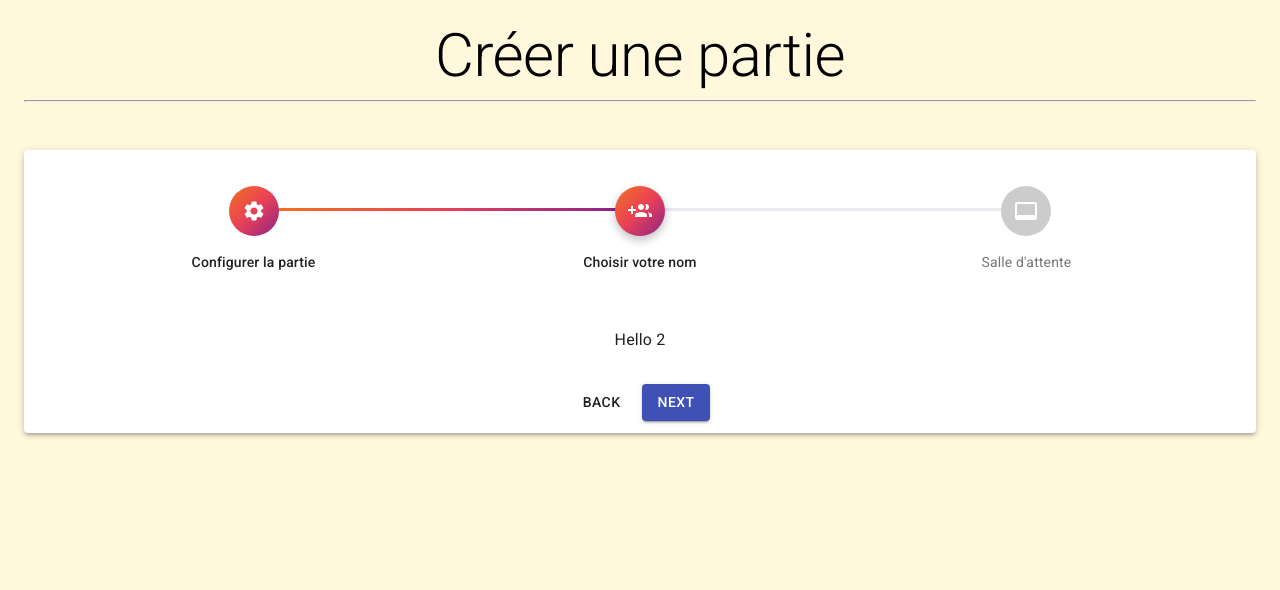
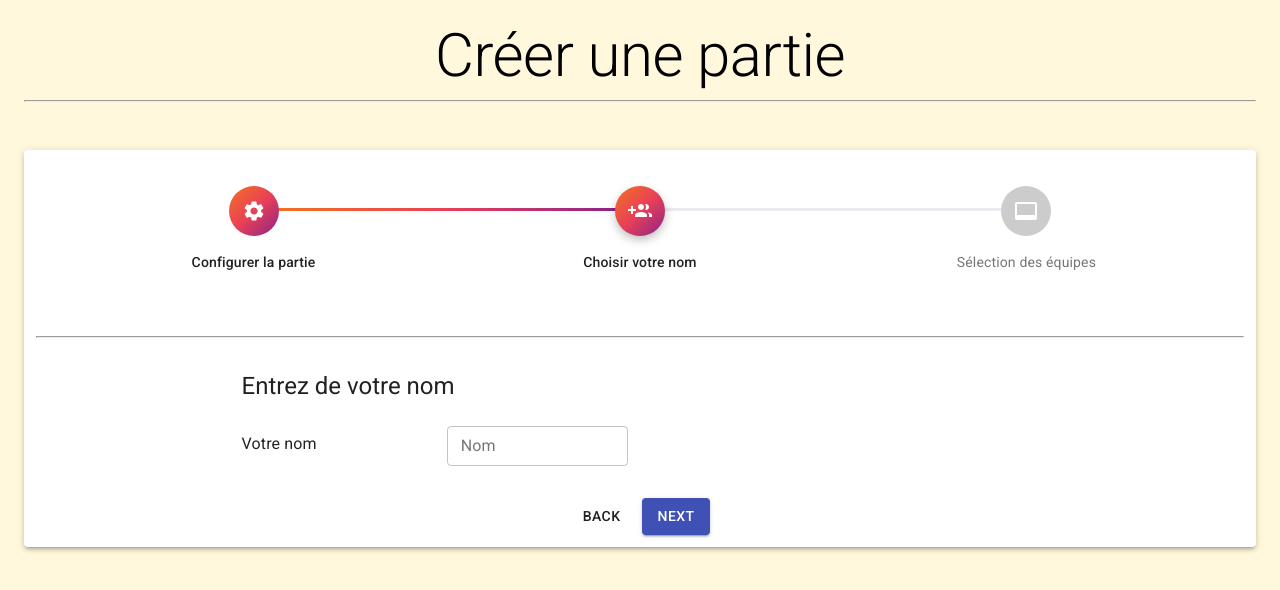
Before and after one commit to MaxThom/game-boulette, a React (Create React App) app in the folder game-boulette/: page /host in a window 1280 px wide. Both pictures are taken after a click on the button "NEXT". Shown: the top 590 px of the page. Built offline with nearby package versions, Linux system fonts and the light colour scheme.

Commit message:
added steps

```diff
--- a/game-boulette/src/components/Host/Host.tsx
+++ b/game-boulette/src/components/Host/Host.tsx
@@ -86,7 +86,7 @@ const StepIconStyles = makeStyles({
 });
 
 function getSteps() {
-  return ["Configurer la partie", "Choisir votre nom", "Salle d'attente"];
+  return ["Configurer la partie", "Choisir votre nom", "Sélection des équipes"];
 }
 
 function StepIcon(props: StepIconProps) {
--- a/game-boulette/src/components/Steps/ConfigureGame/ConfigureGame.tsx
+++ b/game-boulette/src/components/Steps/ConfigureGame/ConfigureGame.tsx
@@ -1,7 +1,6 @@
 import React, { Component, ReactNode } from "react";
 import { Theme, createStyles, makeStyles } from "@material-ui/core/styles";
 import TextField from "@material-ui/core/TextField";
-import MenuItem from "@material-ui/core/MenuItem";
 import Typography from "@material-ui/core/Typography";
 import Slider from "@material-ui/core/Slider";
 import Grid from "@material-ui/core/Grid";
@@ -50,38 +49,22 @@ const ConfigureGame: React.FC = () => {
         </Grid>
         <Grid item xs={2} className={classes.item}>
           <TextField
-            id="outlined-select-currency"
-            select
             label="Nombre de manche"
-            value="3"
+            id=""
+            defaultValue="3"
             helperText=""
             variant="outlined"
             size="small"
+            type="number"
             fullWidth
-          >
-            <MenuItem key="1" value="1">
-              1 manche
-            </MenuItem>
-            <MenuItem key="2" value="2">
-              2 manches
-            </MenuItem>
-            <MenuItem key="3" value="3">
-              3 manches
-            </MenuItem>
-            <MenuItem key="4" value="4">
-              4 manches
-            </MenuItem>
-            <MenuItem key="5" value="5">
-              5 manches
-            </MenuItem>
-          </TextField>
+          />
         </Grid>
         <Grid item xs={6} />
         {/* 12 */}
         <Grid item xs={2} />
-        <Grid item xs={2}>
+        <Grid item xs={2} className={classes.item}>
           <Typography id="discrete-slider" gutterBottom>
-            Temps par manche (seconde)
+            Temps par personne (seconde)
           </Typography>
         </Grid>
         <Grid item xs={4}>
@@ -101,16 +84,47 @@ const ConfigureGame: React.FC = () => {
         </Grid>
         <Grid item xs={2} />
         {/* 12 */}
+        <Grid item xs={2} />
+        <Grid item xs={2} className={classes.item}>
+          <Typography id="" gutterBottom>
+            Nombre de papier par personne
+          </Typography>
         </Grid>
-
+        <Grid item xs={2} className={classes.item}>
           <TextField
-        label="Nombre de manche"
+            label="Papier par personne"
             id="outlined-margin-none"
-        defaultValue="3"
+            defaultValue="5"
             helperText=""
             variant="outlined"
             size="small"
+            type="number"
+            fullWidth
           />
+        </Grid>
+        <Grid item xs={6} />
+        {/* 12 */}
+        <Grid item xs={2} />
+        <Grid item xs={2} className={classes.item}>
+          <Typography id="" gutterBottom>
+            Thème de la partie
+          </Typography>
+        </Grid>
+        <Grid item xs={2} className={classes.item}>
+          <TextField
+            label="Thème"
+            id="outlined-margin-none"
+            defaultValue="Tout"
+            helperText=""
+            variant="outlined"
+            size="small"
+            type="string"
+            fullWidth
+          />
+        </Grid>
+        <Grid item xs={6} />
+      </Grid>
+      {/* 12 */}
     </form>
   );
 };
--- a/game-boulette/src/components/Steps/SelectName/SelectName.tsx
+++ b/game-boulette/src/components/Steps/SelectName/SelectName.tsx
@@ -1,19 +1,62 @@
 import React, { Component, ReactNode } from 'react';
 import { Theme, createStyles, makeStyles } from '@material-ui/core/styles';
+import TextField from "@material-ui/core/TextField";
+import Typography from "@material-ui/core/Typography";
+import Grid from "@material-ui/core/Grid";
+
 
 const useStyles = makeStyles((theme: Theme) =>
   createStyles({
-
-  }),
+    root: {},
+    item: {
+      textAlign: "left"
+    }
+  })
 );
 
 const SelectName: React.FC = () => {
   const classes = useStyles();
 
   return (
-      <div>
-          Hello 2
-      </div>
+    <form className={classes.root} noValidate autoComplete="off">
+    <hr />
+
+    <br />
+    <Grid
+      container
+      direction="row"
+      justify="flex-start"
+      alignItems="center"
+      spacing={3}
+    >
+      <Grid item xs={2} />
+      <Grid item xs={10} className={classes.item}>
+        <Typography variant="h5" component="h1">
+          Entrez de votre nom
+        </Typography>
+      </Grid>
+      {/* 12 */}
+      <Grid item xs={2} />
+      <Grid item xs={2} className={classes.item}>
+        <Typography id="" gutterBottom>
+          Votre nom
+        </Typography>
+      </Grid>
+      <Grid item xs={2} className={classes.item}>
+        <TextField
+          label="Nom"
+          id=""
+          defaultValue=""
+          helperText=""
+          variant="outlined"
+          size="small"
+          type="string"
+          fullWidth
+        />
+      </Grid>
+      <Grid item xs={6} />
+      </Grid>
+  </form>
   );
 }
 
--- a/game-boulette/src/components/Steps/WaitingRoom/WaitingRoom.tsx
+++ b/game-boulette/src/components/Steps/WaitingRoom/WaitingRoom.tsx
@@ -1,20 +1,49 @@
-import React, { Component, ReactNode } from 'react';
-import { Theme, createStyles, makeStyles } from '@material-ui/core/styles';
+import React, { Component, ReactNode } from "react";
+import { Theme, createStyles, makeStyles } from "@material-ui/core/styles";
+import TextField from "@material-ui/core/TextField";
+import Typography from "@material-ui/core/Typography";
+import Grid from "@material-ui/core/Grid";
+import List from "@material-ui/core/List";
+import ListItem, { ListItemProps } from "@material-ui/core/ListItem";
+import ListItemIcon from "@material-ui/core/ListItemIcon";
+import ListItemText from "@material-ui/core/ListItemText";
+import Divider from "@material-ui/core/Divider";
+import GroupIcon from '@material-ui/icons/Group';
 
 const useStyles = makeStyles((theme: Theme) =>
   createStyles({
-
-  }),
+    root: {
+      width: "100%",
+      maxWidth: 360,
+      backgroundColor: theme.palette.background.paper
+    },
+    item: {
+      textAlign: "left"
+    }
+  })
 );
-
 const WaitingRoom: React.FC = () => {
   const classes = useStyles();
 
   return (
-      <div>
-          Hello 3
-      </div>
+    <div className={classes.root}>
+      <List component="nav" aria-label="main mailbox folders">
+        <ListItem button>
+          <ListItemIcon>
+            <GroupIcon />
+          </ListItemIcon>
+          <ListItemText primary="Équipe #1" />
+        </ListItem>
+        <Divider />
+        <ListItem button>
+          <ListItemText primary="Drafts" />
+        </ListItem>
+        <ListItem button>
+          <ListItemText primary="Trash" />
+        </ListItem>
+      </List>
+    </div>
   );
-}
+};
 
 export default WaitingRoom;
```
Lines whose indentation alone changed are shown as unchanged.
